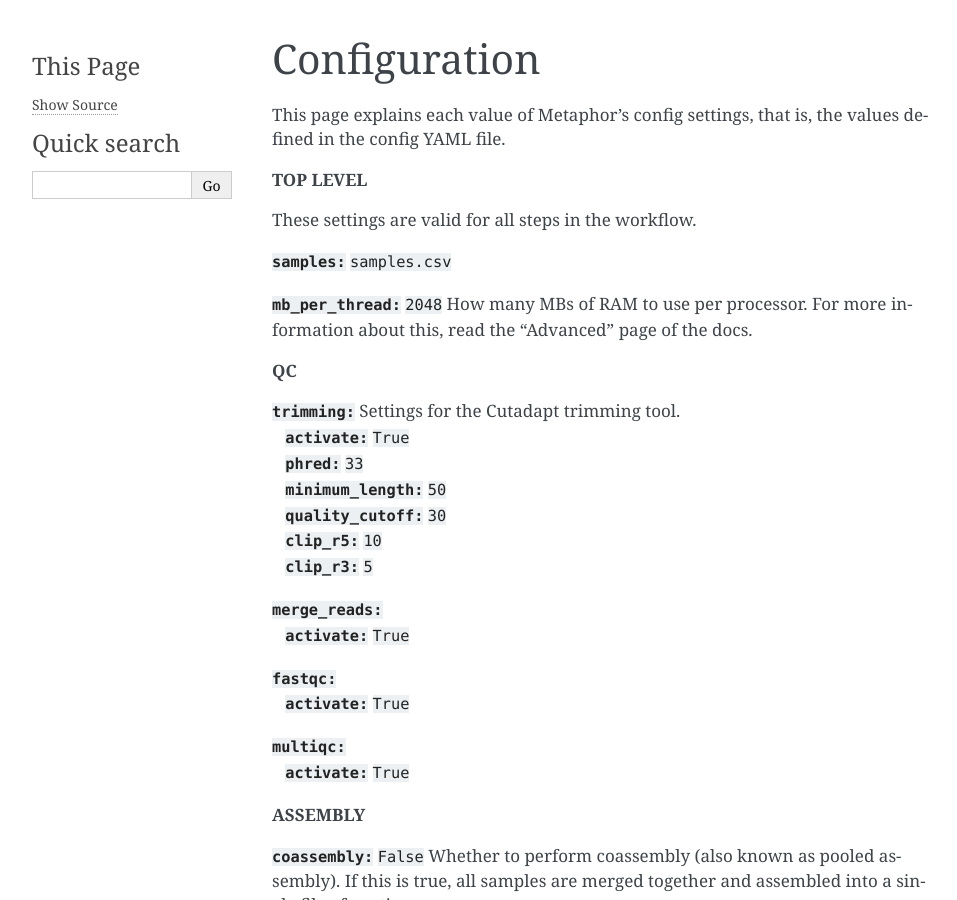
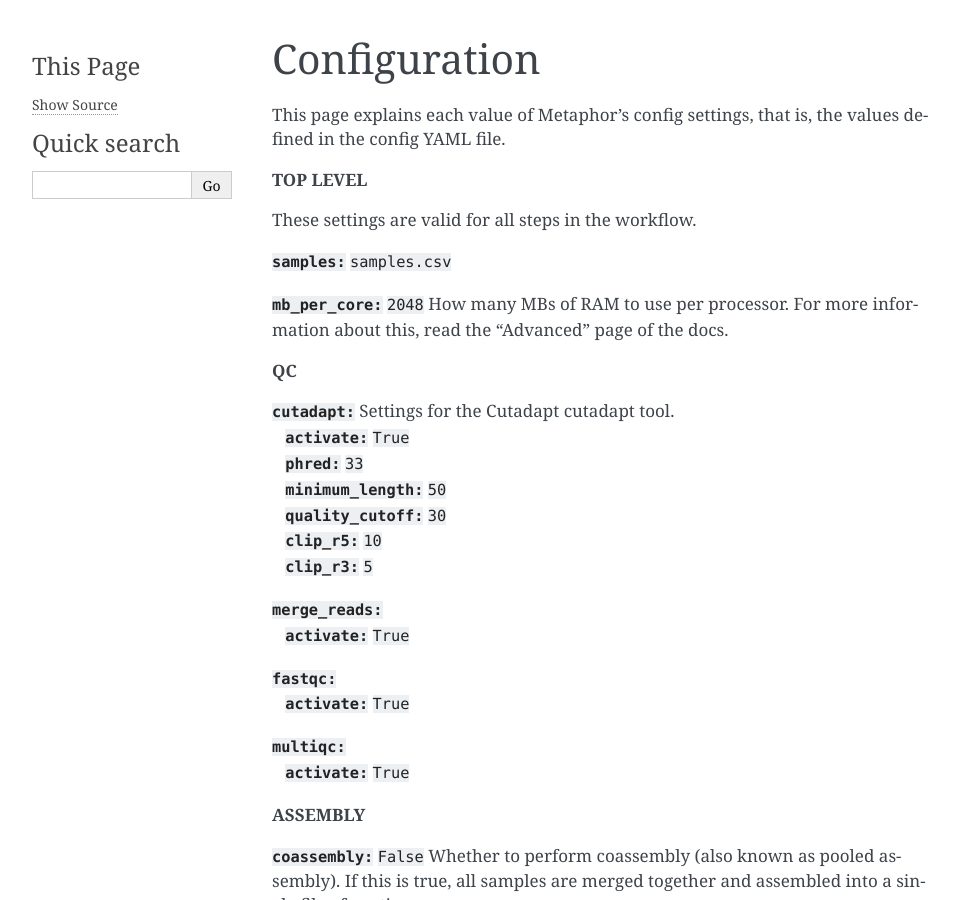
Before and after one commit to vinisalazar/metaphor, a Sphinx documentation site: the page built from docs/source/main/configuration.md, in a window 1280 px wide and 900 px high. Shown: the whole window, without its empty margins (148-1105 px from the left). Built offline with Sphinx 7.4.7, drawn with Linux system fonts in a browser that asks for light colours.

Commit message:
docs: update config setting name

```diff
--- a/docs/source/main/configuration.md
+++ b/docs/source/main/configuration.md
@@ -11,12 +11,12 @@ These settings are valid for all steps in the workflow.
 **`samples:`** `samples.csv`
 
 
-**`mb_per_thread:`** `2048`   How many MBs of RAM to use per processor. For more information about this, read the "Advanced" page of the docs.
+**`mb_per_core:`** `2048`   How many MBs of RAM to use per processor. For more information about this, read the "Advanced" page of the docs.
 
 
 **QC**
 
-**`trimming:`**   Settings for the Cutadapt trimming tool.
+**`cutadapt:`**   Settings for the Cutadapt cutadapt tool.
 &nbsp;&nbsp;&nbsp;**`activate:`** `True`
 &nbsp;&nbsp;&nbsp;**`phred:`** `33`
 &nbsp;&nbsp;&nbsp;**`minimum_length:`** `50`
```
Also changed, not shown: docs/source/main/advanced.md (+6 -4 lines), docs/source/main/output.md (+1 -1 lines).
